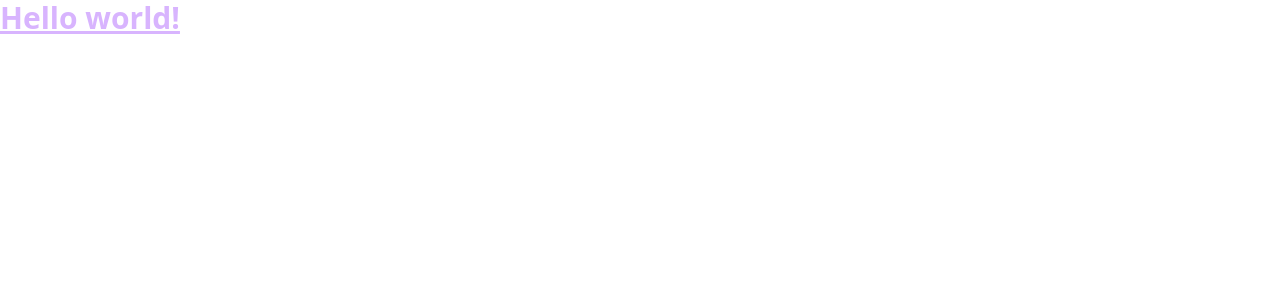
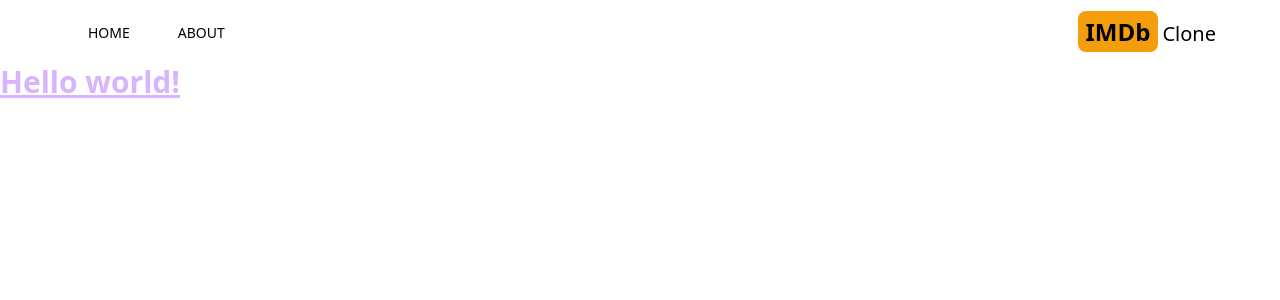
Before and after one commit to alokdubey02/imdb, a Next.js app: page / in a window 1280 px wide. Shown: the top 300 px of the page. Built offline with nearby package versions, Linux system fonts and the light colour scheme.

Commit message:
create the header section

```diff
--- a/package.json
+++ b/package.json
@@ -13,7 +13,8 @@
     "eslint-config-next": "13.2.4",
     "next": "13.2.4",
     "react": "18.2.0",
-    "react-dom": "18.2.0"
+    "react-dom": "18.2.0",
+    "react-icons": "^4.8.0"
   },
   "devDependencies": {
     "autoprefixer": "^10.4.14",
--- a/src/app/layout.js
+++ b/src/app/layout.js
@@ -1,3 +1,4 @@
+import Header from '@/components/Header'
 import './globals.css'
 
 export const metadata = {
@@ -8,7 +9,12 @@
 export default function RootLayout({ children }) {
   return (
     <html lang="en">
-      <body>{children}</body>
+      <body>
+        {/* {header} */}
+        <Header/>
+        {/* {Navbar} */}
+        {/* {Search box} */}
+        {children}</body>
     </html>
   )
 }
--- /dev/null
+++ b/src/components/Header.jsx
@@ -0,0 +1,22 @@
+import React from 'react'
+import MenuItem from './MenuItem'
+import{ImHome} from 'react-icons/im';
+import{ImInfo} from 'react-icons/im';
+import Link from 'next/link';
+export default function Header() {
+  return (
+    <div className='flex justify-between mx-2 max-w-6xl sm:mx-auto items-center py-4'>
+
+        <div className="flex">
+            <MenuItem title="HOME" address="/" Icon={ImHome}/>
+            <MenuItem title="ABOUT" address="/about" Icon={ImInfo}/>
+        </div>
+        <div className="text-2xl">
+            <Link href="/">
+                <h2><span className='font-bold bg-amber-500 py-1 px-2 rounded-lg mr-1'>IMDb</span><span className='text-xl hidden sm:inline'>Clone</span></h2>
+            </Link>
+        </div>
+
+    </div>
+  )
+}
--- /dev/null
+++ b/src/components/MenuItem.jsx
@@ -0,0 +1,13 @@
+import Link from 'next/link'
+import React from 'react'
+
+export default function MenuItem({title, address, Icon,}) {
+  return (
+    <div>
+        <Link href={address} className="mx-4 lg:mx-6 hover:text-amber-600">
+            <Icon className="text-2xl sm:hidden mx-4"/>
+            <p className='hidden sm:inline my-2 text-sm'>{title}</p>
+        </Link>
+    </div>
+  )
+}
```
Also changed, not shown: 1 other file (tests, documents, lock files or other folders).
